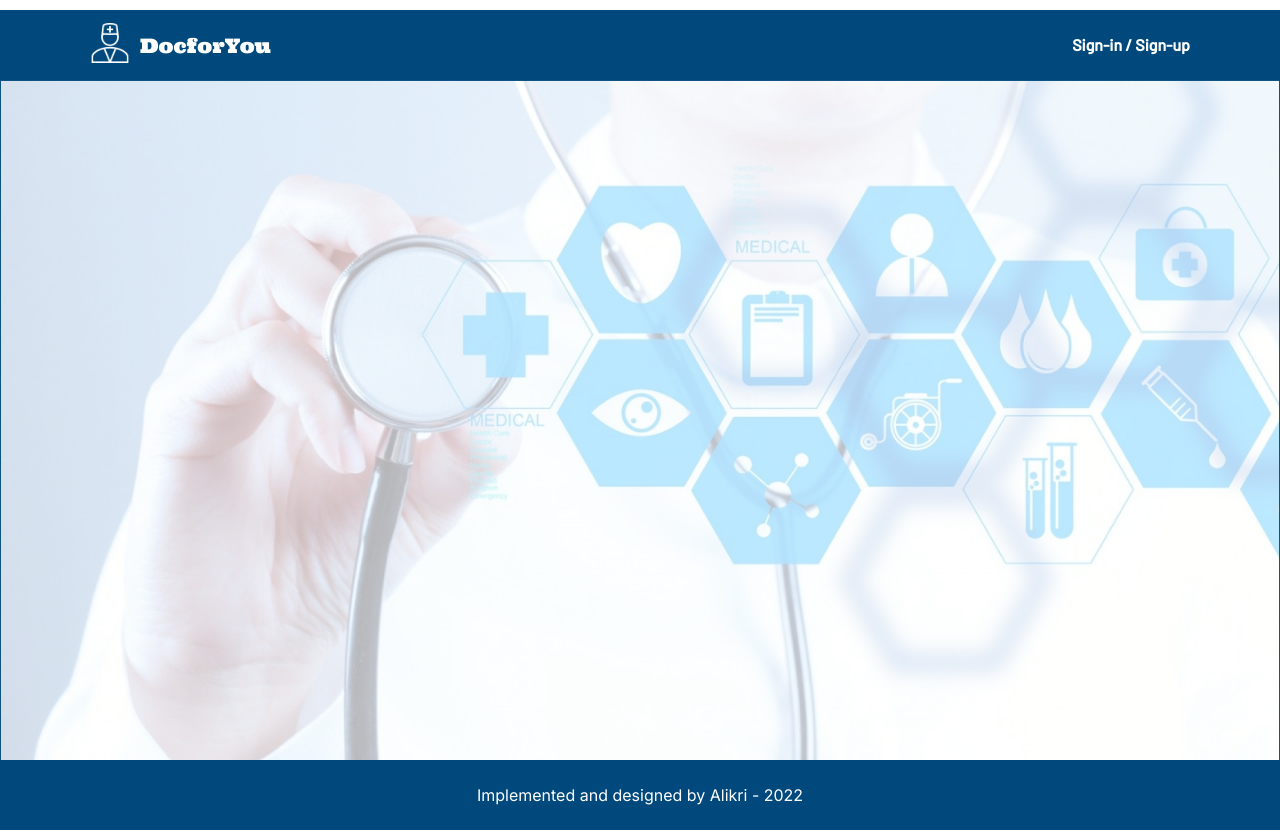
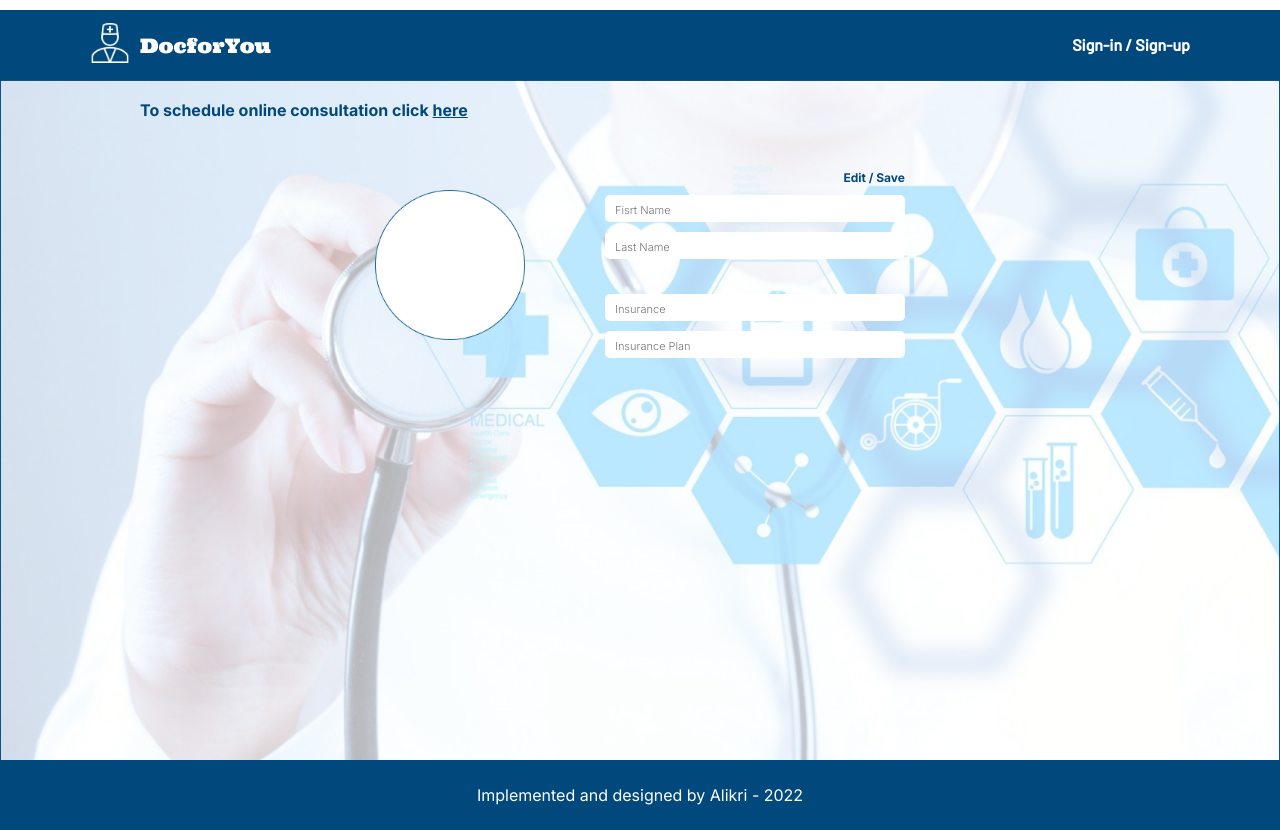
Before and after one commit to alikri/Doctor-s-Search, a React (Create React App) app: page /authorization/user in a window 1280 px wide. Built offline with nearby package versions, Linux system fonts and the light colour scheme.

Commit message:
added top container in user profile page

```diff
--- a/src/components/authorization page/authorization.component.jsx
+++ b/src/components/authorization page/authorization.component.jsx
@@ -1,6 +1,6 @@
 import "./authorization.styles.scss";
 import { useState } from "react";
-
+import { Link } from "react-router-dom";
 const Authorization = () => {
 
 	const [logInForm, setLogInForm] = useState({
@@ -17,17 +17,20 @@ const Authorization = () => {
 		insurancePlan: ""
 	})
 
-	console.log("log in from below");
-	console.log(logInForm);
-	console.log("sign-up form below");
-	console.log(signUpForm);
+	// console.log("log in from below");
+	// console.log(logInForm);
+	// console.log("sign-up form below");
+	// console.log(signUpForm);
 
 	const handleLogIn = (e) => {
 		e.preventDefault();
+        // submitToApi(formData);
+		console.log("submit data below");
+		console.log(logInForm);
 		setLogInForm({
 			email: "",
 			password: ""
-		});
+		})
 
 	}
 	const handleSignUp = (e) => {
@@ -60,12 +63,10 @@ const Authorization = () => {
             }
         })
 	}
-
-
 	return (
 		<div className="auth-main-container">
 			<div className="log-in-container">
-				<form className="log-in-form">
+				<form onSubmit={handleLogIn} className="log-in-form">
 					<h3>Log-in</h3>
 					<input
 						value={logInForm.email}
@@ -81,14 +82,22 @@ const Authorization = () => {
 						placeholder="Password"
 						name="password"
 					/>
-					<button
-						onClick={handleLogIn}
-						type="submit">Log-in</button>
+
+						<button
+							onClick={handleLogIn}
+							type="submit">
+						<Link
+							to="/authorization/user"
+							style={{ textDecoration: "none", color: "#014F86" }}
+						>
+							<span>Log-in</span></Link>
+						</button>
+
 					<button>Log-in with Google</button>
 				</form>
 			</div>
 			<div className="sign-up-container">
-				<form onClick={handleSignUp} className="sign-up-form">
+				<form onSubmit={handleSignUp} className="sign-up-form">
 					<h3>Sign-up</h3>
 					<input
 						value={signUpForm.firstName}
--- a/src/components/authorization page/authorization.styles.scss
+++ b/src/components/authorization page/authorization.styles.scss
@@ -31,6 +31,7 @@
 			width: 350px;
 			padding-left: 10px;
 			color:#01497C;
+			transition: all .2s linear;
 
 			&::placeholder {
 				color: #979DAC;
--- a/src/components/home/home.component.jsx
+++ b/src/components/home/home.component.jsx
@@ -5,6 +5,7 @@ import FilterNav from "../filter-nav/filter-nav.component";
 import Doctors from "../doctors/doctors.component";
 import DoctorProfile from "../doctor-profile/doctor-profile.component";
 import Authorization from "../authorization page/authorization.component";
+import UserPage from "../user-page/user-page.component";
 
 import { Routes, Route } from "react-router-dom";
 
@@ -19,7 +20,8 @@ const Home = () => {
 				<Route index element={<><FilterNav /><SearchBar/></>} />
 				<Route path="/doctors" element={<Doctors />} />
 				<Route path="/doctors/:docId" element={<DoctorProfile />} />
-				<Route path="/authorization" element={<Authorization/>} />
+				<Route path="/authorization" element={<Authorization />} />
+				<Route path="/authorization/user" element={<UserPage />} />
             </Routes>
 		</div>
 
--- /dev/null
+++ b/src/components/user-page/user-page.component.jsx
@@ -0,0 +1,30 @@
+import "./user-page.styles.scss";
+import whitePlaceholder from "../assets/user-pic-placeholder.png"
+
+const UserPage = () => {
+	return (
+		<div className="user-page-container">
+			<div className="top-container">
+				<div className="telemed-container">
+					<h3>To schedule online consultation click <a href="https://www.teladochealth.com/">here</a></h3>
+				</div>
+				<div className="user-info-container">
+					<div className="user-img">
+						<img src={whitePlaceholder} alt="" width="150px" height="150px"/>
+					</div>
+					<div className="user-info">
+						<div><h2>Edit / Save</h2></div>
+						<div className="change-user-info">
+							<input type="text" placeholder="Fisrt Name"/>
+							<input type="text" placeholder="Last Name"/>
+							<input type="text" placeholder="Insurance"/>
+							<input type="text" placeholder="Insurance Plan"/>
+						</div>
+					</div>
+				</div>
+			</div>
+		</div>
+	)
+}
+
+export default UserPage;
--- /dev/null
+++ b/src/components/user-page/user-page.styles.scss
@@ -0,0 +1,75 @@
+.user-page-container {
+	width: 100%;
+	display: flex;
+	justify-content: center;
+	align-items: center;
+
+	.top-container {
+
+		.telemed-container {
+			margin: 20px 0;
+			color: #01497C;
+			font-weight: 600;
+
+			a {
+				color: inherit;
+			}
+		}
+
+		.user-info-container{
+			margin-top: 50px;
+			display: flex;
+			width: 1000px;
+			justify-content: center;
+
+			.user-img {
+				margin-top: 20px;
+			}
+
+			.user-info {
+				display: flex;
+				flex-direction: column;
+				align-items: flex-end;
+				margin-left: 80px;
+
+				h2 {
+					color: #01497C;
+					font-weight: 600;
+					font-size: 12px;
+					cursor: pointer;
+				}
+
+				.change-user-info {
+					display: flex;
+					flex-direction: column;
+					justify-content: center;
+					width: 300px;
+					margin: 5px 0;
+
+
+
+					input {
+						font-family: inherit;
+						color: #01497C;
+						font-weight: 600;
+						margin: 5px 0;
+						height: 25px;
+						border: none;
+						border-radius: 5px;
+						padding-left: 10px;
+
+						&::placeholder {
+							font-size: 11px;
+							font-weight: 300;
+						}
+
+						&:nth-of-type(2) {
+							margin-bottom: 30px;
+						}
+					}
+				}
+			}
+		}
+
+	}
+}
```
Also changed, not shown: src/components/assets/user-pic-placeholder.png (added).
